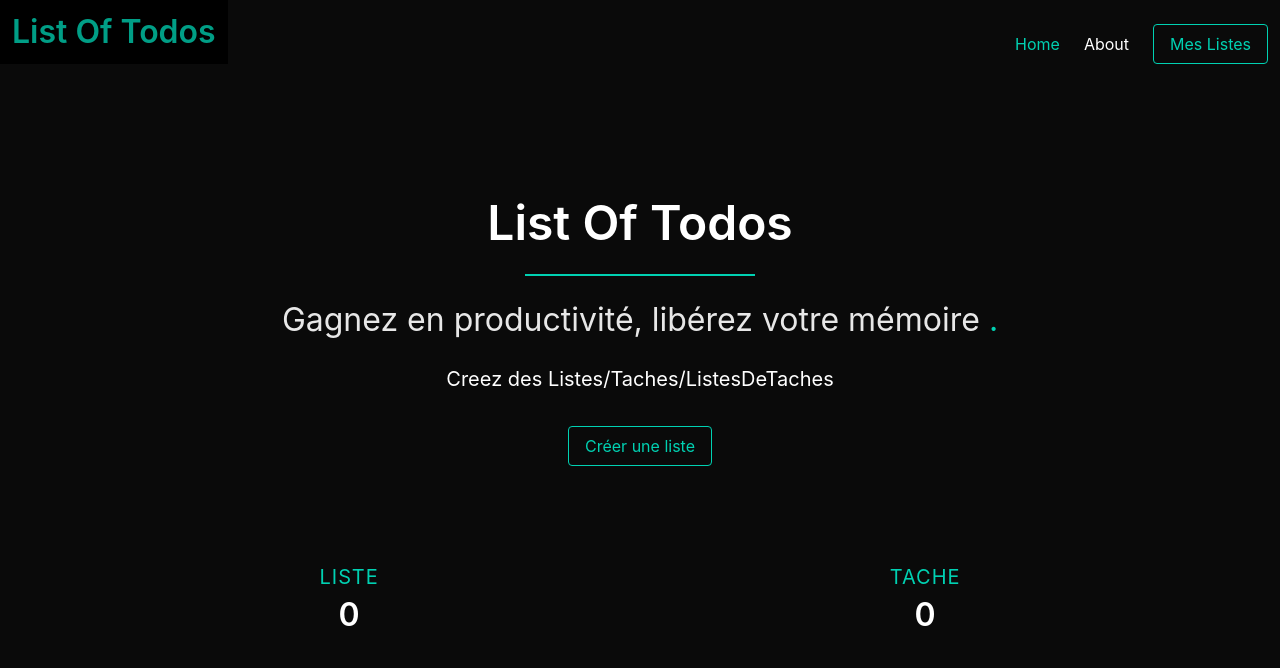
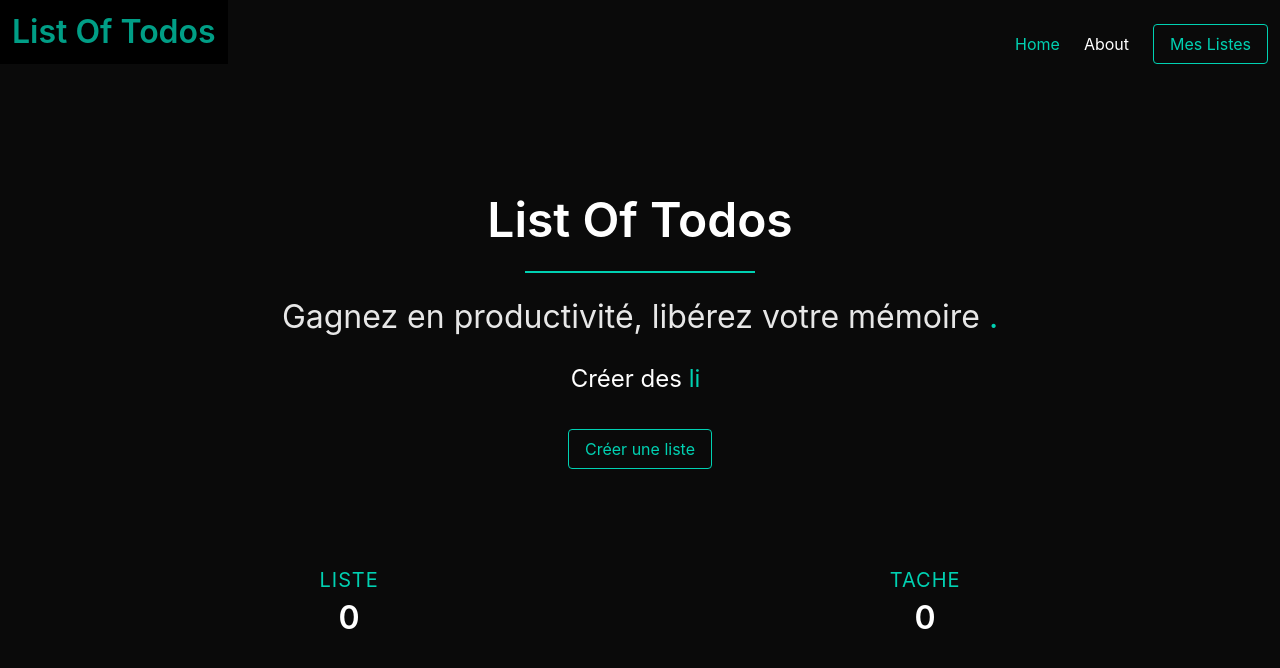
Before and after one commit to SamyC-Dev/Lists-Of-Todos, a React (Create React App) app: page / in a window 1280 px wide. Shown: the top 668 px of the page. Built offline with nearby package versions, Linux system fonts and the light colour scheme.

Commit message:
WIP: Add type-writer on home page

```diff
--- a/package.json
+++ b/package.json
@@ -11,6 +11,7 @@
     "react-router": "^5.2.0",
     "react-router-dom": "^5.2.0",
     "react-scripts": "^4.0.0",
+    "typewriter-effect": "^2.13.1",
     "uuid": "^8.3.1"
   },
   "scripts": {
--- a/src/components/HomePage/index.js
+++ b/src/components/HomePage/index.js
@@ -1,5 +1,6 @@
 import React, { useEffect, useState } from 'react';
 import { useHistory } from 'react-router-dom';
+import Typewriter from 'typewriter-effect';
 
 
 function HomePage() {
@@ -35,7 +36,22 @@ function HomePage() {
                     <h1 className="title is-size-1">List Of Todos</h1>
                     <hr className="has-background-primary" style={{ width: '20%', margin: '0 auto' }} />
                     <h2 className="subtitle is-size-3 my-5">Gagnez en productivité, libérez votre mémoire <span className="has-text-primary">.</span></h2>
-                    <p className="is-size-5 my-5">Creez des Listes/Taches/ListesDeTaches</p>
+                    <div className="is-size-4 my-5">
+                        <Typewriter
+                            onInit={(typewriter) => {
+                                typewriter
+                                    .typeString('<span>Créer des  </span>')
+                                    .typeString('<span  style="color:#00D1B2;">listes.</span>')
+                                    .pauseFor(1000)
+                                    .deleteChars(7)
+                                    .typeString('<span style="color:#3298DC;">taches.</span>')
+                                    .pauseFor(1000)
+                                    .deleteChars(7)
+                                    .typeString('<span style="color:#00D1B2;">listes</span> de <span style="color:#3298DC;">taches.</span>')
+                                    .start();
+                            }}
+                        />
+                    </div>
                     <button onClick={() => history.push('/mylists')} className="button is-primary is-outlined mt-2">{totalLists > 0 ? "Vos Listes" : "Créer une liste"}</button>
                     <nav className="level my-6">
                         <div className="level-item has-text-centered my-6">
@@ -53,6 +69,7 @@ function HomePage() {
                     </nav>
                 </div>
             </div>
+
         </section>
     );
 };
```
Also changed, not shown: 1 other file (tests, documents, lock files or other folders).
